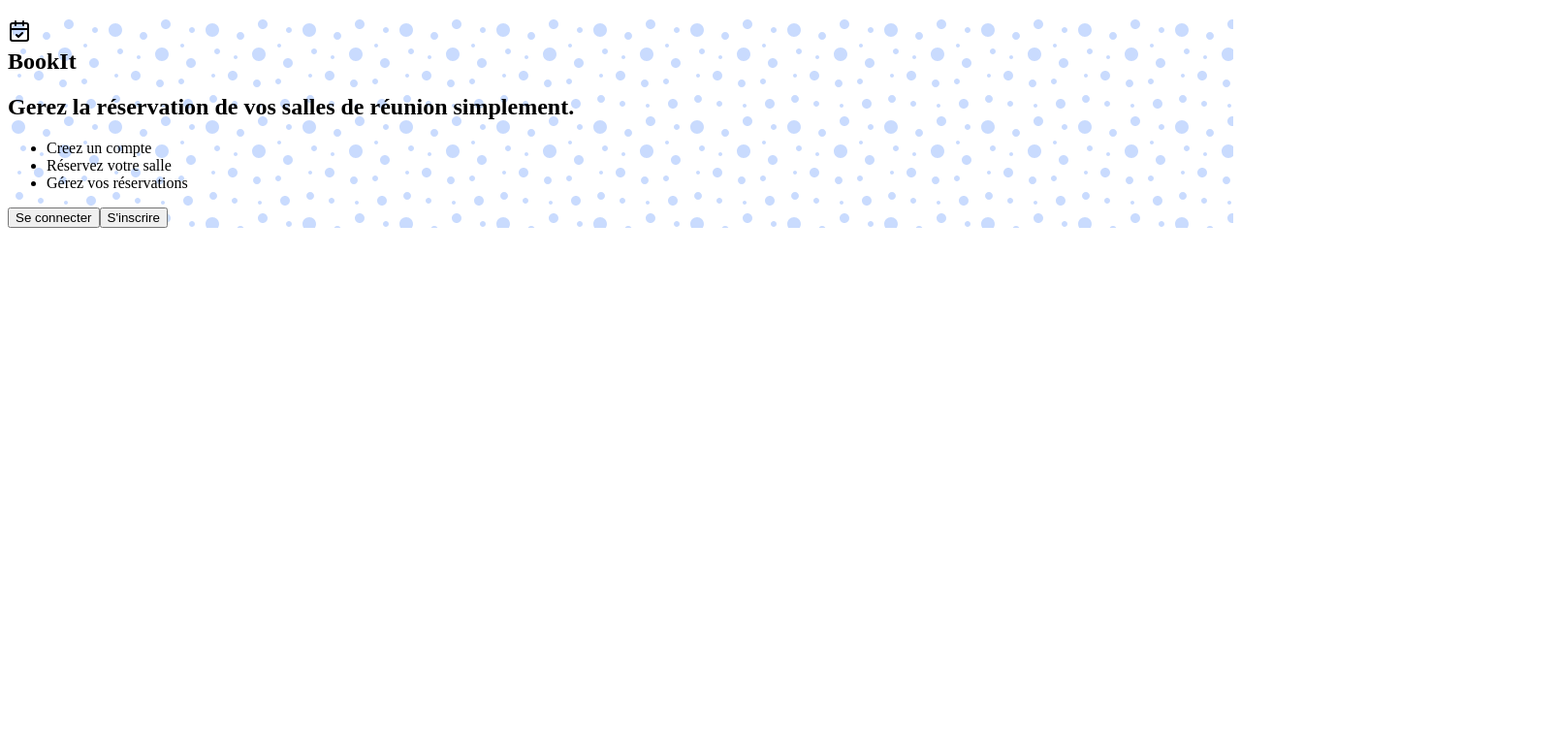
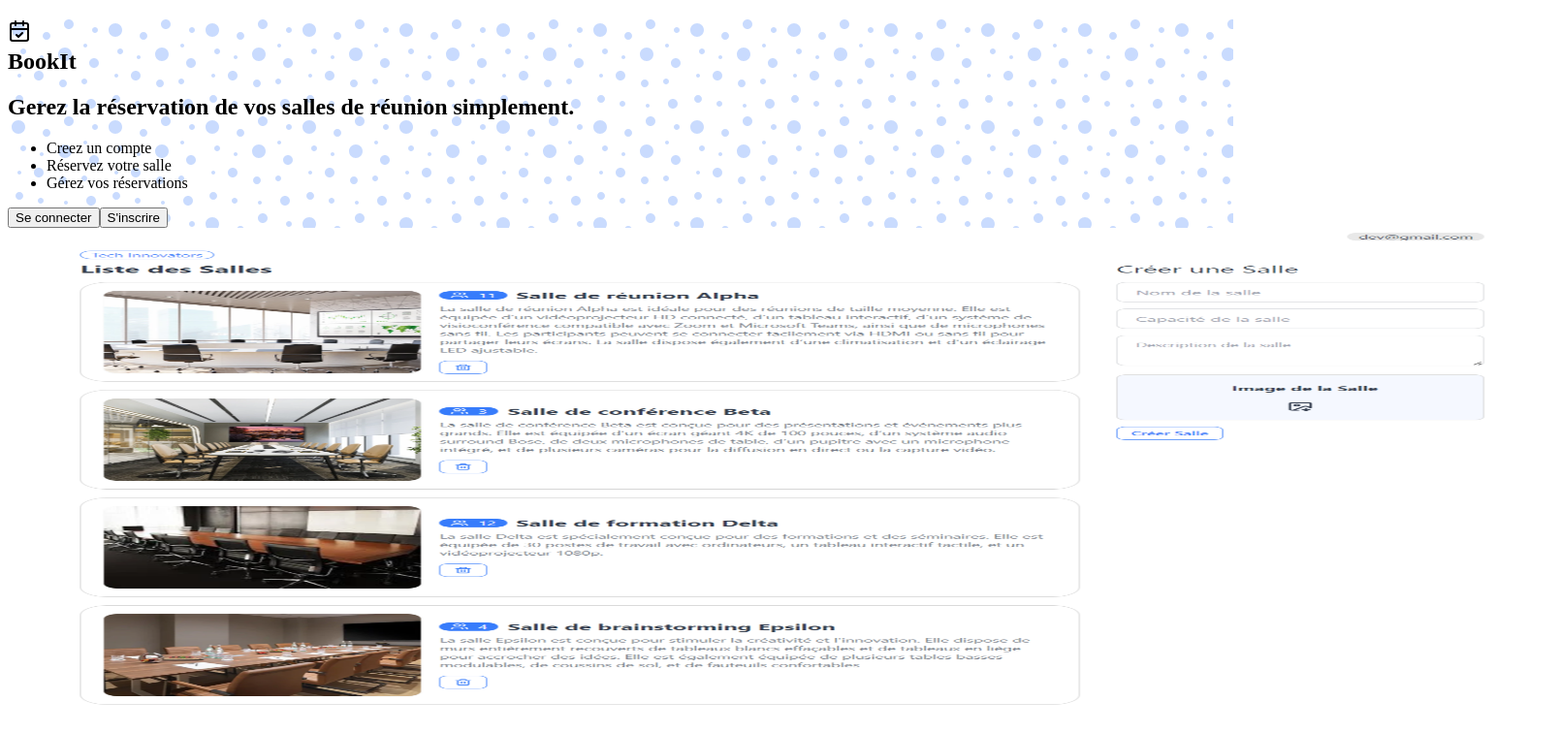
Before and after one commit to noelfoka/book_it, a Next.js app: page / in a window 1280 px wide. Shown: the top 756 px of the page at 97% size, 1608 px wide, since content can reach past the window. Built offline with nearby package versions, Linux system fonts and the light colour scheme.

Commit message:
add image

```diff
--- a/app/page.tsx
+++ b/app/page.tsx
@@ -1,5 +1,5 @@
 import { CalendarCheck } from "lucide-react";
-/*import Image from "next/image";*/
+import Image from "next/image";
 export default function Home() {
   return (
     <div className="relative">
@@ -50,6 +50,23 @@ export default function Home() {
           </div>
         </div>
       </section>
+
+      <div className="flex justify-center items-center">
+
+        <div className="p-5 md:p-0">
+
+          <div>
+            <Image
+              src="/img.png"
+              alt="aperçu"
+              width={1600}
+              height={500}
+            />
+          </div>
+
+        </div>
+
+      </div>
     </div>
   );
 }
```
Also changed, not shown: public/img.png (renamed from public/img (1).png).
